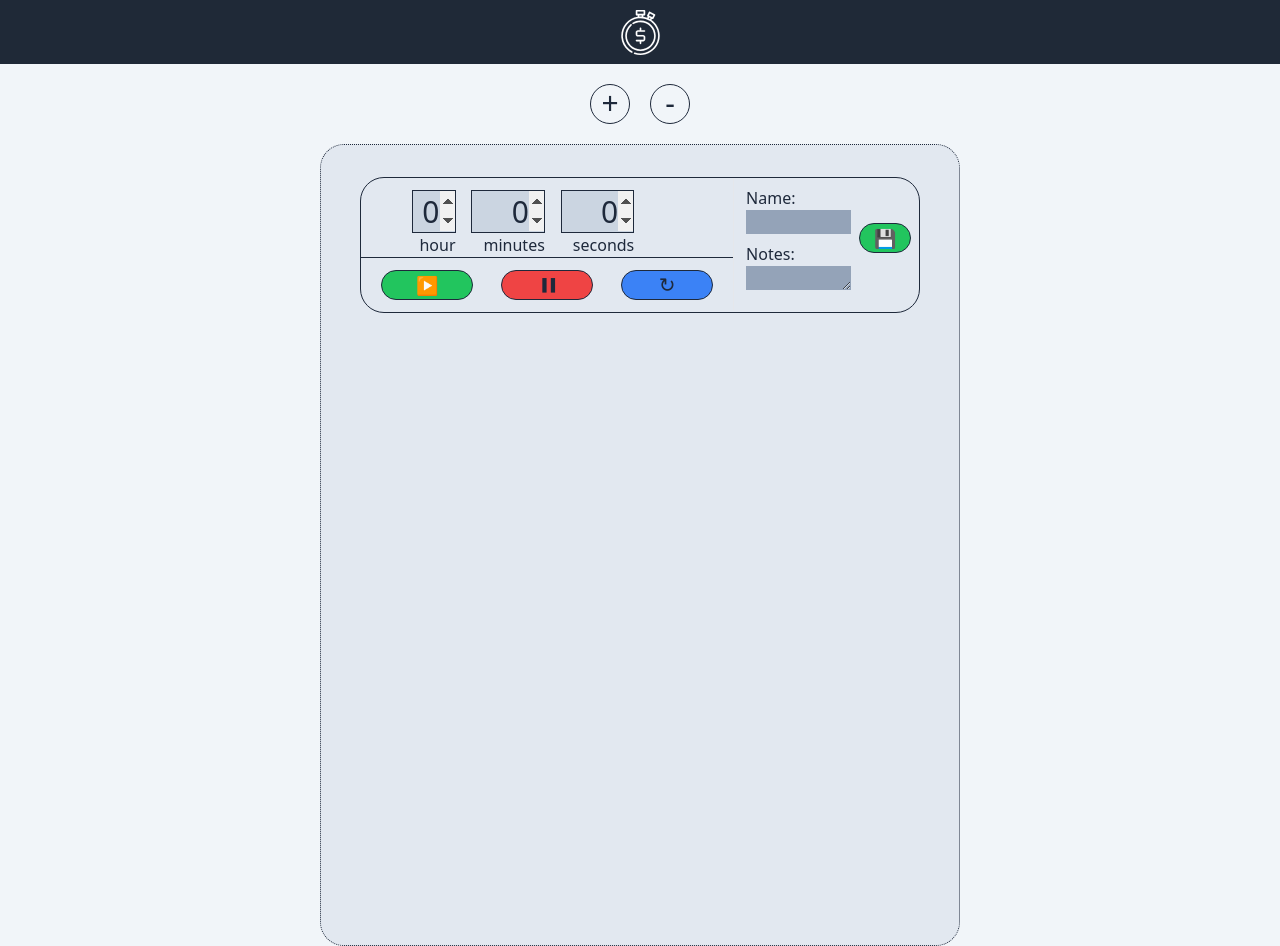
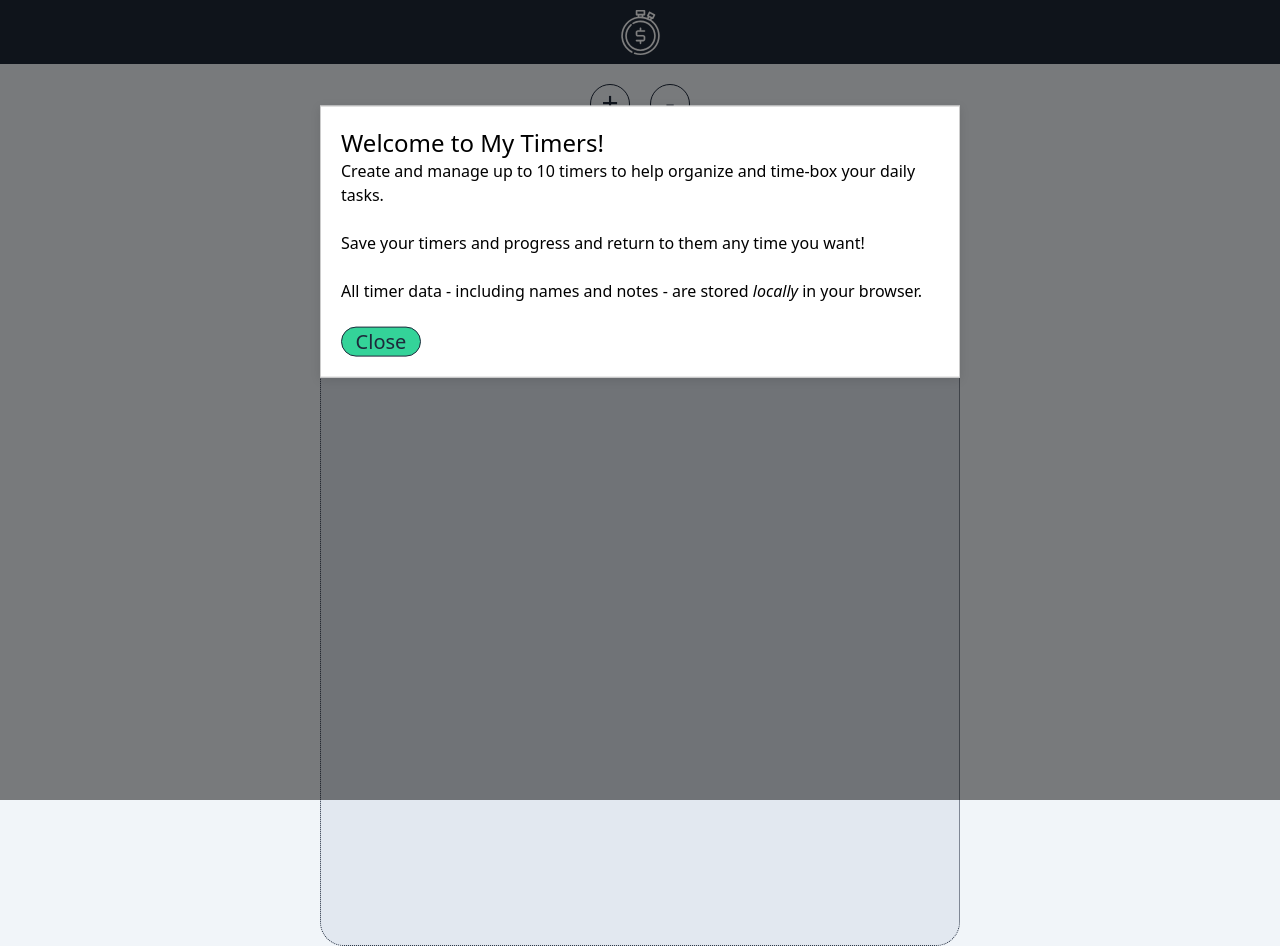
Before and after one commit to neonwatty/todo_timers, a plain HTML site: page index.html in a window 1280 px wide. Drawn offline with nearby package versions, Linux system fonts and the light colour scheme.

Commit message:
welcome popover added

```diff
--- a/index.html
+++ b/index.html
@@ -6,12 +6,15 @@
     <script src="https://cdn.tailwindcss.com"></script>
     <link rel="stylesheet" href="styles/styles.css" />
     <title>todo timers</title>
-    <meta name="title" content="Todo timers" />
+    <meta name="title" content="My Timers" />
     <meta
       name="description"
-      content="A simple web app for setting todo timers."
+      content="Create and manage timers to help organize and time-box your daily tasks."
     />
-    <meta name="keywords" content="todo, stopwatch, timer, todos, checklist" />
+    <meta
+      name="keywords"
+      content="todo, stopwatch, timer, todos, checklist, daily, tasks"
+    />
     <link id="favicon" rel="icon" type="image/svg+xml" href="" />
   </head>
 
@@ -60,6 +63,30 @@
         ></div>
       </div>
     </div>
+
+    <div id="overlay"></div>
+    <div id="popover">
+      <h2 class="text-2xl">Welcome to My Timers!</h2>
+
+      <p>
+        Create and manage up to 10 timers to help organize and time-box your
+        daily tasks.
+      </p>
+      <br />
+      <p>Save your timers and progress and return to them any time you want!</p>
+      <br />
+      <p>
+        All timer data - including names and notes - are stored
+        <em>locally</em> in your browser.
+      </p>
+      <br />
+      <button
+        class="w-20 h-15 rounded-full text-xl border border-slate-800 dark:border-slate-800 text-center text-slate-800 dark:text-slate-800 hover hover:bg-emerald-500 cursor-pointer active active:bg-teal-500 bg-emerald-400"
+        id="welcome-close"
+      >
+        Close
+      </button>
+    </div>
     <audio id="alertSound" src="audio/siren.mp3" preload="auto"></audio>
 
     <script src="js/initialize.js" type="module"></script>
@@ -67,5 +94,6 @@
     <script src="js/focus.js" type="module"></script>
     <script src="js/drag.js" type="module"></script>
     <script src="js/favicon.js" type="module"></script>
+    <script src="js/welcome.js" type="module"></script>
   </body>
 </html>
--- a/js/add_remove_timer.js
+++ b/js/add_remove_timer.js
@@ -9,6 +9,9 @@ import { TimerFunc } from "./timer.js";
 const timerContainer = document.querySelector("#timers-inner-container");
 const addTimerButton = document.querySelector("#add-timer-button");
 const removeTimerButton = document.querySelector("#remove-timer-button");
+
+let idCounter = 0;
+let firstTimeFlag = true;
 
 export function createNewTimer(
   privateTimerName,
@@ -23,7 +26,7 @@ export function createNewTimer(
   const timerElement = timerContainer.querySelector(`#${privateTimerName}`);
 
   // if it doesn't exist create it - both the div and timer functionality
-  if (!timerElement) {
+  if (!timerElement && idCounter < 10) {
     // create new div
     createNewTimerDiv(privateTimerName);
 
@@ -149,7 +152,10 @@ function createNewTimerDiv(id) {
 }
 
 function add() {
-  let idCounter = firstTimeId + 1; // import this dynamically from initialize
+  if (firstTimeFlag) {
+    idCounter = firstTimeId + 1;
+    firstTimeFlag = false;
+  }
 
   // create new timer div
   const timerName = `my-timer-${idCounter}`;
--- /dev/null
+++ b/js/welcome.js
@@ -0,0 +1,16 @@
+const welcomeClose = document.getElementById("welcome-close");
+
+function closePopover() {
+  document.getElementById("popover").style.display = "none";
+  document.getElementById("overlay").style.display = "none";
+  localStorage.setItem("myTimershasVisited", "true");
+}
+
+welcomeClose.addEventListener("click", closePopover);
+
+window.addEventListener("load", () => {
+  if (!localStorage.getItem("myTimershasVisited")) {
+    document.getElementById("popover").style.display = "block";
+    document.getElementById("overlay").style.display = "block";
+  }
+});
--- a/styles/styles.css
+++ b/styles/styles.css
@@ -49,3 +49,26 @@ input[type="number"]::-webkit-outer-spin-button {
 .mobile-btn:hover {
   background-color: #ccf6c8 !important; /* Hover effect */
 }
+
+#popover {
+  display: none;
+  position: fixed;
+  top: 20%;
+  left: 50%;
+  transform: translate(-50%, -20%);
+  padding: 20px;
+  background-color: white;
+  border: 1px solid #ccc;
+  box-shadow: 0 2px 10px rgba(0, 0, 0, 0.1);
+  z-index: 1000;
+}
+#overlay {
+  display: none;
+  position: fixed;
+  top: 0;
+  left: 0;
+  width: 100%;
+  height: 100%;
+  background: rgba(0, 0, 0, 0.5);
+  z-index: 999;
+}
```
